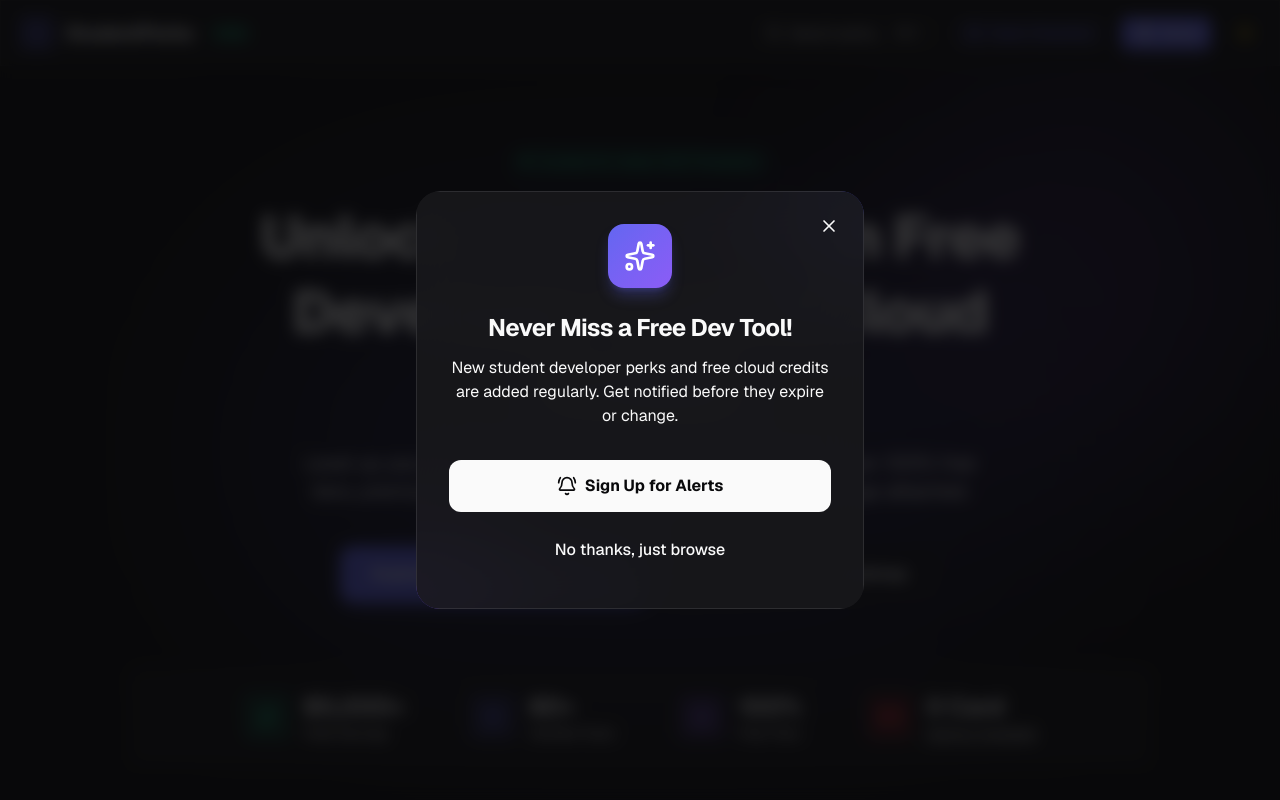
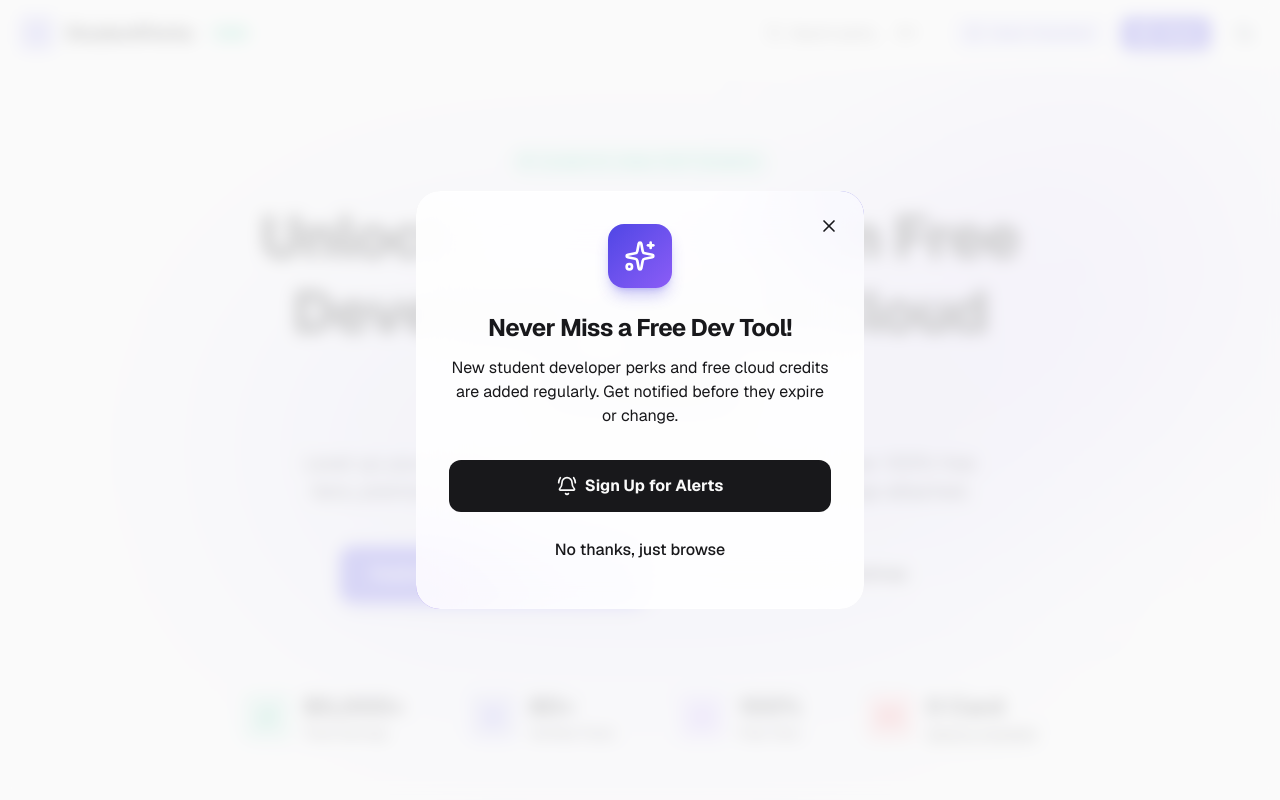
Before and after one commit to hirendra84/FREE_FOR_STUDENTS, a Next.js app: page / in a window 1280 px wide. Shown: the top 800 px of the page. Built offline with nearby package versions, Linux system fonts and the light colour scheme.

Commit message:
feat: default theme to system mode dynamically

```diff
--- a/src/app/layout.tsx
+++ b/src/app/layout.tsx
@@ -87,7 +87,7 @@ export default function RootLayout({
             gtag('config', 'G-5LSJSVNQ79');
           `}
         </Script>
-        <ThemeProvider attribute="class" defaultTheme="dark" enableSystem>
+        <ThemeProvider attribute="class" defaultTheme="system" enableSystem>
           {children}
         </ThemeProvider>
       </body>
--- a/src/components/layout/Header.tsx
+++ b/src/components/layout/Header.tsx
@@ -14,7 +14,7 @@ export function Header({
   onSearchClick: () => void;
   onRoadmapClick: () => void;
 }) {
-  const { theme, setTheme } = useTheme();
+  const { theme, setTheme, resolvedTheme } = useTheme();
   const [mounted, setMounted] = useState(false);
 
   useEffect(() => {
@@ -71,11 +71,11 @@ export function Header({
 
           {mounted && (
             <button
-              onClick={() => setTheme(theme === "dark" ? "light" : "dark")}
+              onClick={() => setTheme(resolvedTheme === "dark" ? "light" : "dark")}
               className="p-2 rounded-md hover:bg-card/80 transition-colors"
               aria-label="Toggle theme"
             >
-              {theme === "dark" ? (
+              {resolvedTheme === "dark" ? (
                 <Sun className="w-5 h-5 text-yellow-400" />
               ) : (
                 <Moon className="w-5 h-5 text-slate-700" />
```
